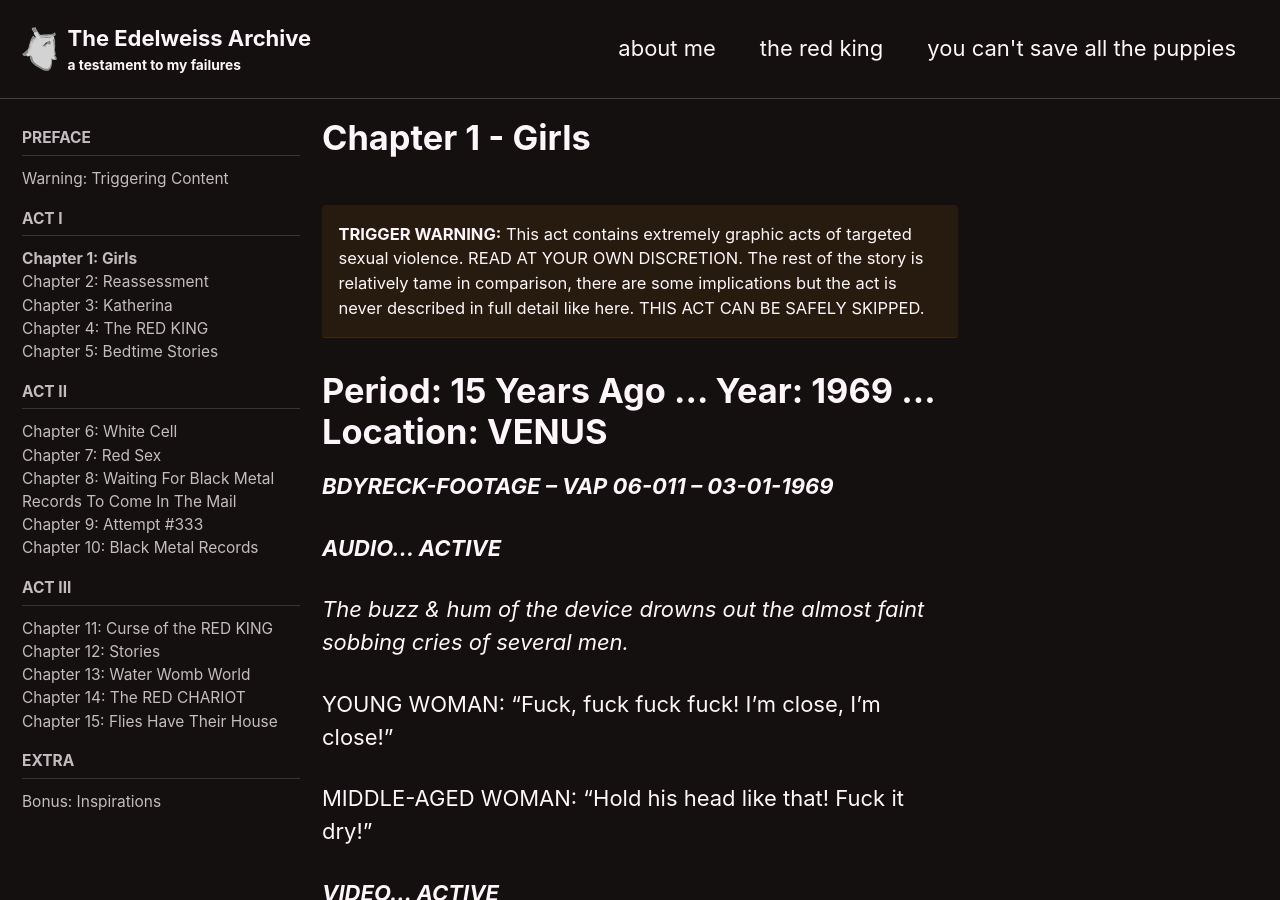
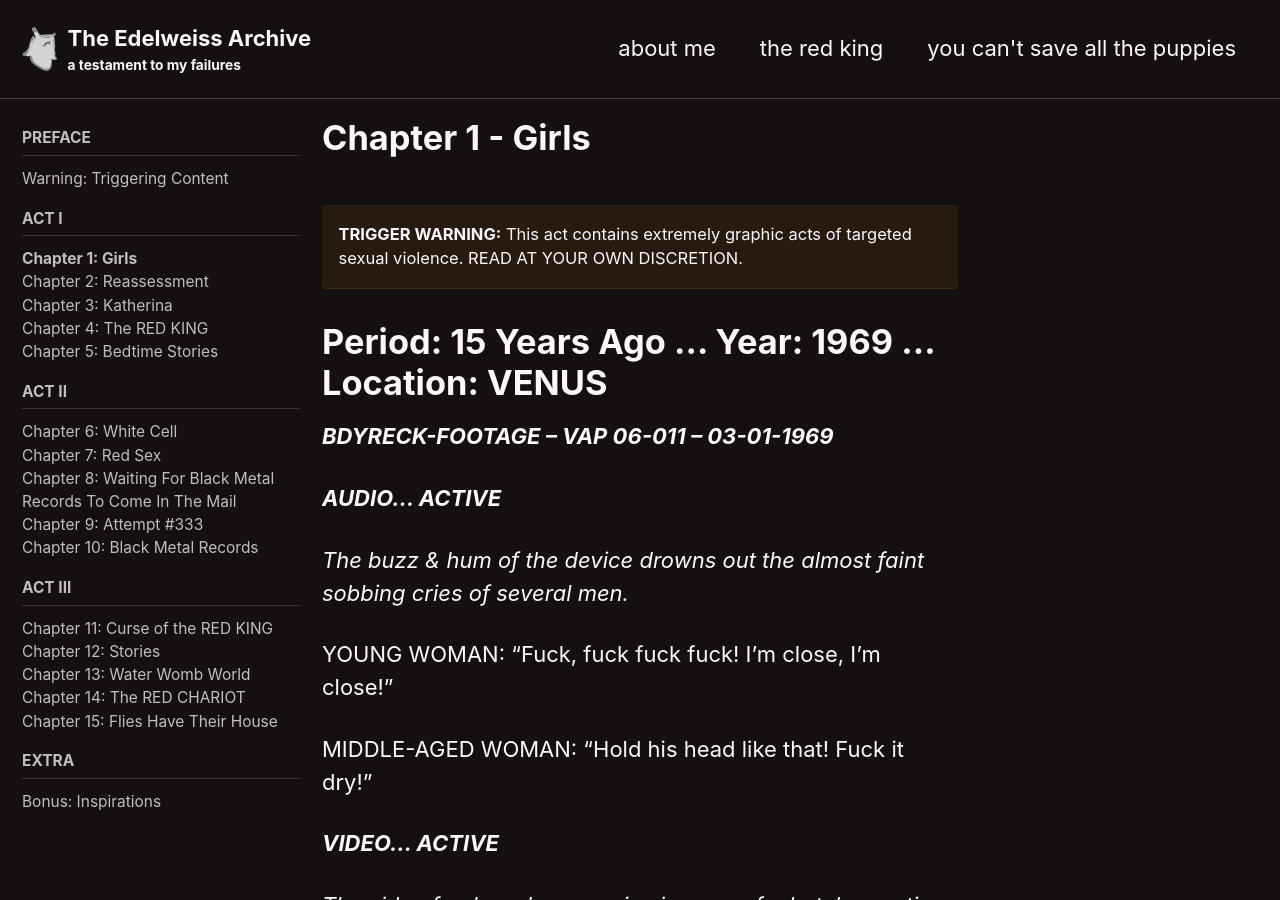
Before and after one commit to kyrie-edelweiss/edelweiss-archive, a Jekyll site: the page built from _pages/the-red-king-girls.md, in a window 1280 px wide and 900 px high. Built offline with Jekyll 4.4.1, drawn with Linux system fonts in a browser that asks for light colours; cached includes are drawn as plain includes; our own code applies the rules of GitHub Pages for plain Markdown files.

Commit message:
Update the-red-king-girls.md

```diff
--- a/_pages/the-red-king-girls.md
+++ b/_pages/the-red-king-girls.md
@@ -5,7 +5,7 @@
 sidebar:
   nav: "king"
 ---
-**TRIGGER WARNING:** This act contains extremely graphic acts of targeted sexual violence. READ AT YOUR OWN DISCRETION. The rest of the story is relatively tame in comparison, there are some implications but the act is never described in full detail like here. THIS ACT CAN BE SAFELY SKIPPED.
+**TRIGGER WARNING:** This act contains extremely graphic acts of targeted sexual violence. READ AT YOUR OWN DISCRETION.
 {: .notice--warning}
 
 # Period: 15 Years Ago … Year: 1969 … Location: VENUS
```
